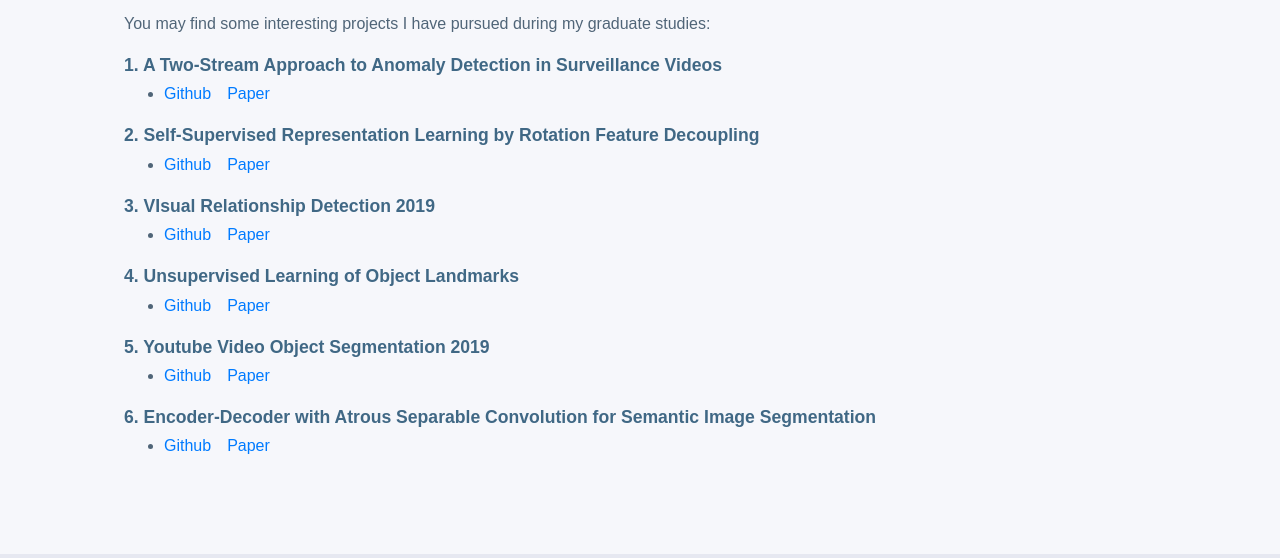
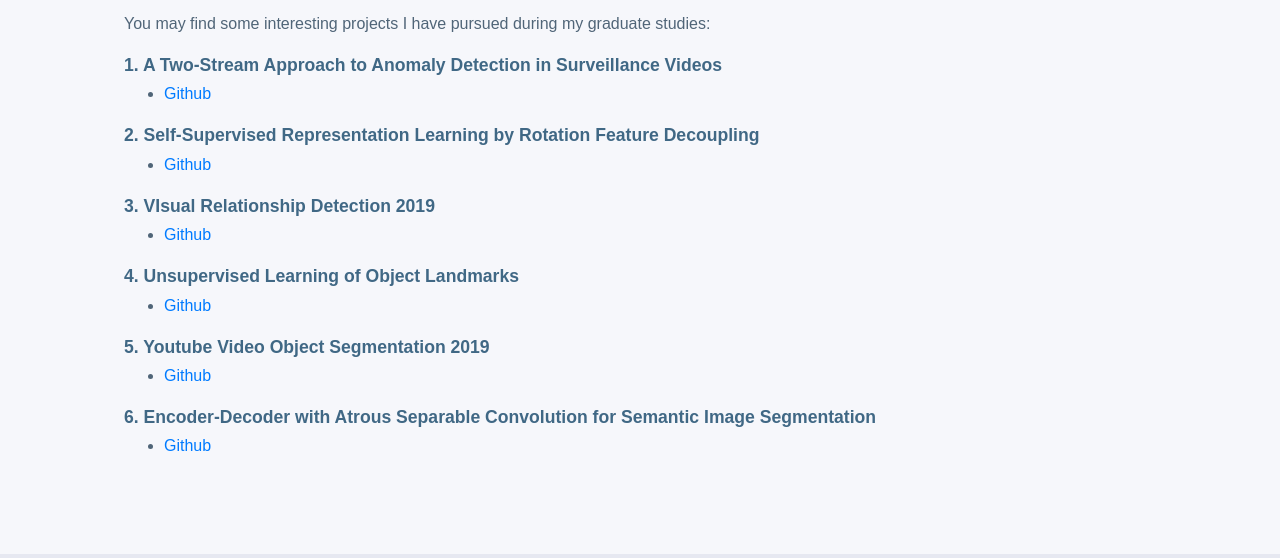
Before and after one commit to anantalp/anantalp.github.io, a plain HTML site: page projects.html in a window 1280 px wide. Shown: the part 242-800 px from the top of the page. Drawn offline with nearby package versions, Linux system fonts and the light colour scheme.

Commit message:
Update projects.html

```diff
--- a/projects.html
+++ b/projects.html
@@ -62,28 +62,28 @@
 
 		<p class="position-title mt-2 mb-1">1. A Two-Stream Approach to Anomaly Detection in Surveillance Videos</p>
 		<ul>
-			<li><a href="https://github.com/anantalp/AnomalyDetection">Github</a>&emsp;<a href="https://arxiv.org/pdf/1801.04264.pdf">Paper</a></li>
+			<li><a href="https://github.com/anantalp/AnomalyDetection">Github</a></li>
         </ul>
 
 		<p class="position-title mt-2 mb-1">2. Self-Supervised Representation Learning by Rotation Feature Decoupling</p>
 		<ul>
-			<li><a href="https://github.com/anantalp/FeatureDecoupling">Github</a>&emsp;<a href="https://openaccess.thecvf.com/content_CVPR_2019/papers/Feng_Self-Supervised_Representation_Learning_by_Rotation_Feature_Decoupling_CVPR_2019_paper.pdf">Paper</a></li>
+			<li><a href="https://github.com/anantalp/FeatureDecoupling">Github</a></li>
         </ul>
 		<p class="position-title mt-2 mb-1">3. VIsual Relationship Detection 2019</p>
 		<ul>
-			<li><a href="https://github.com/anantalp/VisualRelationshipDetection">Github</a>&emsp;<a href="https://storage.googleapis.com/openimages/web/index.html">Paper</a></li>
+			<li><a href="https://github.com/anantalp/VisualRelationshipDetection">Github</a></li>
         </ul>
 		<p class="position-title mt-2 mb-1">4. Unsupervised Learning of Object Landmarks</p>
 		<ul>
-			<li><a href="https://github.com/anantalp/UnsupervisedLandmarkDetection">Github</a>&emsp;<a href="https://arxiv.org/pdf/1806.07823.pdf">Paper</a></li>
+			<li><a href="https://github.com/anantalp/UnsupervisedLandmarkDetection">Github</a></li>
         </ul>
 		<p class="position-title mt-2 mb-1">5. Youtube Video Object Segmentation 2019</p>
 		<ul>
-			<li><a href="https://github.com/anantalp/YoutubeVOS2019">Github</a>&emsp;<a href="https://arxiv.org/pdf/1809.00461.pdf">Paper</a></li>
+			<li><a href="https://github.com/anantalp/YoutubeVOS2019">Github</a></li>
         </ul>
 		<p class="position-title mt-2 mb-1">6. Encoder-Decoder with Atrous Separable Convolution for Semantic Image Segmentation</p>
 		<ul>
-			<li><a href="https://github.com/anantalp/DeeplabXception">Github</a>&emsp;<a href="https://arxiv.org/pdf/1802.02611.pdf">Paper</a></li>
+			<li><a href="https://github.com/anantalp/DeeplabXception">Github</a></li>
         </ul>
 
       </div>
```
